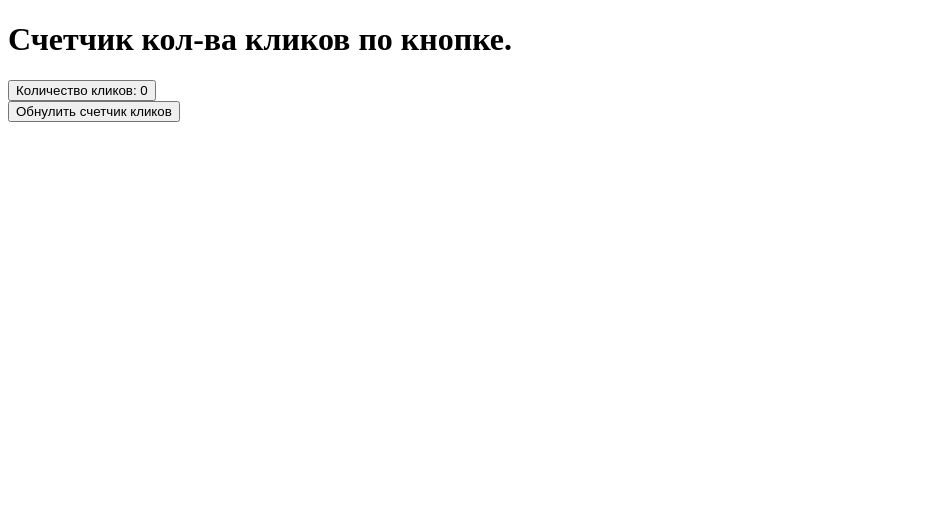
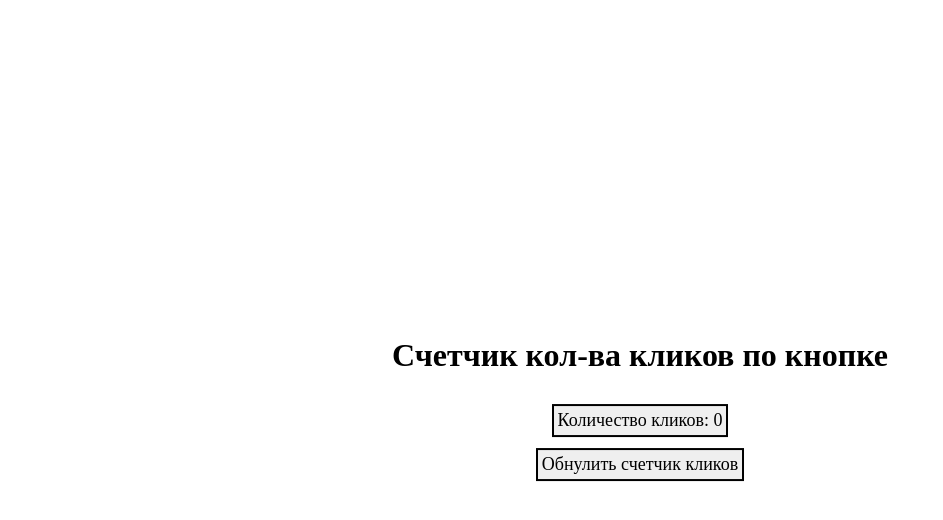
Before and after one commit to StepanBandera-droid/numbercounter, a React (Vite) app: page / in a window 1280 px wide. Shown: the top 520 px of the page, without its empty margins (0-943 px from the left). Built offline with nearby package versions, Linux system fonts and the light colour scheme.

Commit message:
Writing CSS styles, finishing writing code

```diff
--- a/src/App.css
+++ b/src/App.css
@@ -0,0 +1,11 @@
+.container{
+    position: absolute;
+    top:  50%;
+    left: 50%;
+    transform: translate(-50%,-50%);
+    display: inline-flex;
+    justify-content: center;
+    align-items: center;
+    flex-direction: column;
+    gap: 5px;
+}
--- a/src/App.jsx
+++ b/src/App.jsx
@@ -16,14 +16,14 @@ export default function App(){
   }
 
   return(
-    <div id="container">
+    <div className="container">
       <Headline/>
 
-      <div id="button">
+      <div className="buttonContainer">
         <Button onClick={handleClick}>Количество кликов: {count}</Button>
       </div>
 
-      <div id="delete-button">
+      <div className="closeContainer">
         <CloseButton deleteClick={deleteCount}>Обнулить счетчик кликов</CloseButton>
       </div>
     </div>
--- a/src/components/Button/Button.css
+++ b/src/components/Button/Button.css
@@ -0,0 +1,7 @@
+.button{
+    padding:4px;
+    border:2px solid black;
+    margin:3px;
+    font-size:large;
+    font-family: 'Times New Roman', Times, serif;
+}
--- a/src/components/Button/Button.jsx
+++ b/src/components/Button/Button.jsx
@@ -1,9 +1,6 @@
 import './Button.css'
 
-export let number = 0;
-
 export default function Button({children, onClick}){
-
     return(
         <button className='button' onClick={onClick}>
             {children}
--- a/src/components/CloseButton/CloseButton.css
+++ b/src/components/CloseButton/CloseButton.css
@@ -0,0 +1,7 @@
+.close-button{
+    padding:4px;
+    border:2px solid black;
+    margin:3px;
+    font-size:large;
+    font-family: 'Times New Roman', Times, serif;
+}
--- a/src/components/Headline.jsx
+++ b/src/components/Headline.jsx
@@ -1,3 +1,3 @@
 export default function Headline(){
-    return <h1>{"Счетчик кол-ва кликов по кнопке."}</h1>
+    return <h1>{"Счетчик кол-ва кликов по кнопке"}</h1>
  }
```
